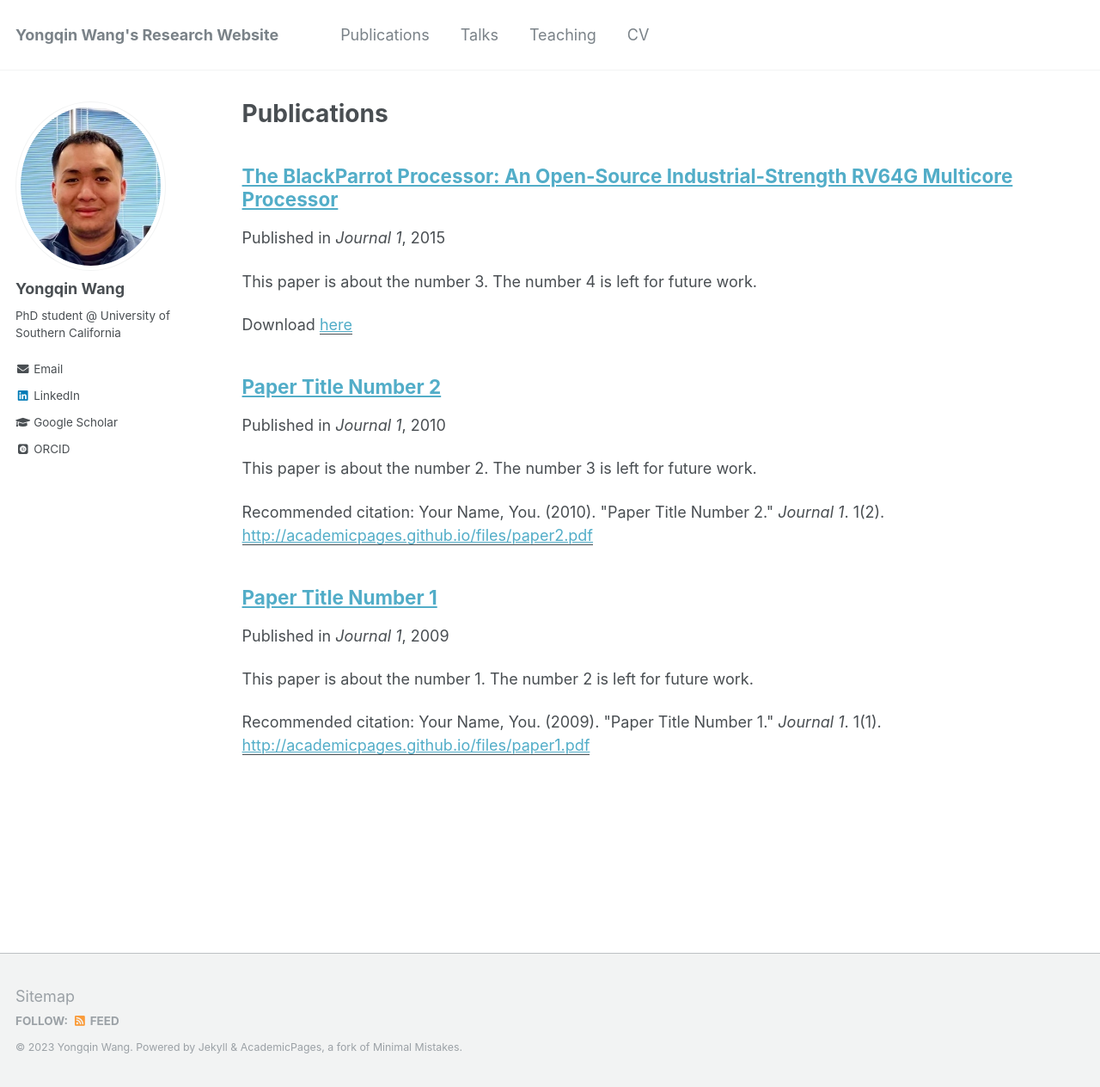
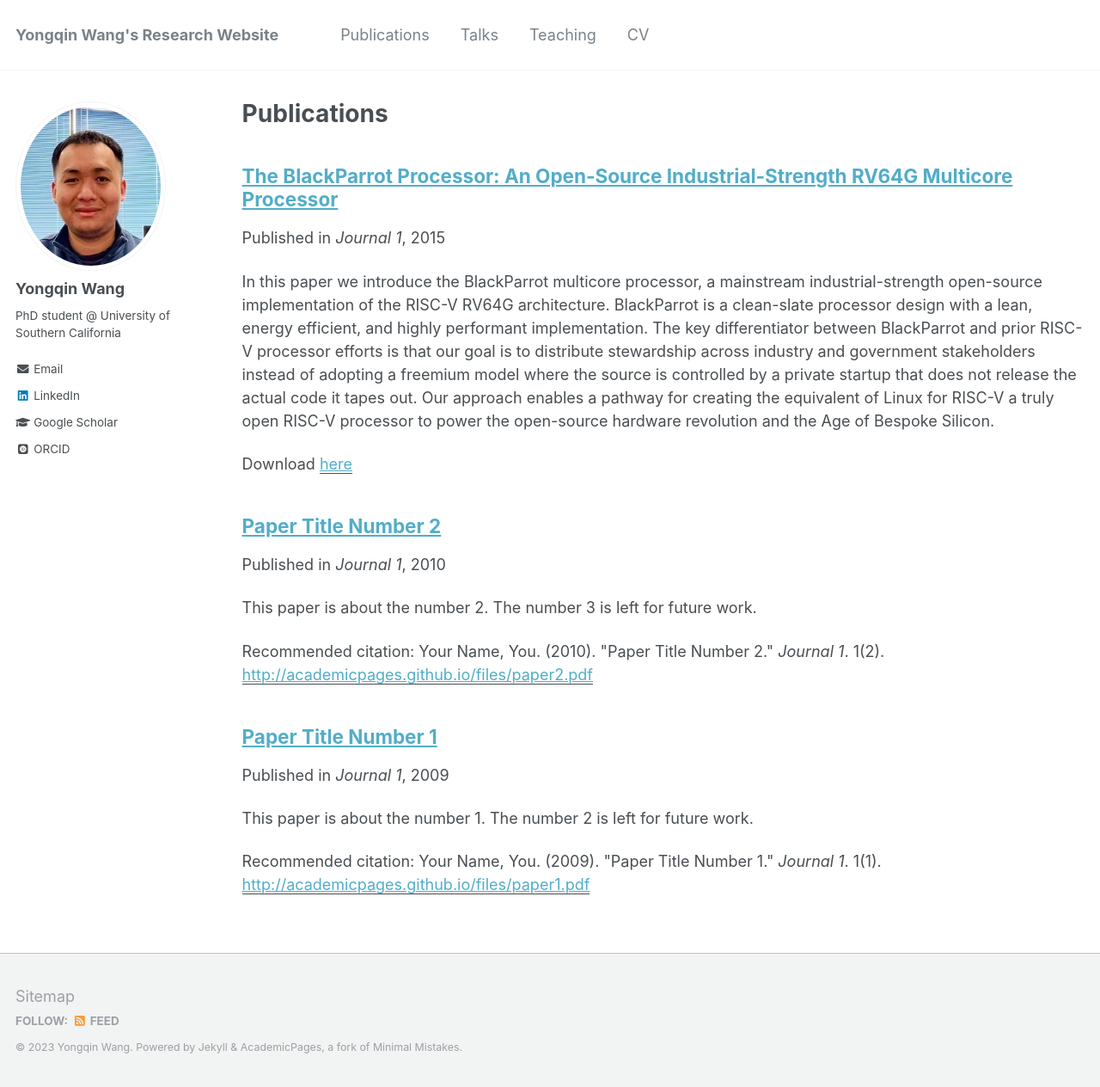
Before and after one commit to iihihiuh/yongqin.github.io, a Jekyll site: the page built from _pages/publications.md, in a window 1280 px wide and 1264 px high. Shown: the whole window at 86% size. Built offline with Jekyll 4.4.1, drawn with Linux system fonts in a browser that asks for light colours; some web fonts are replaced.

Commit message:
check citations

```diff
--- a/_publications/2019-03-blackparrot.md
+++ b/_publications/2019-03-blackparrot.md
@@ -1,8 +1,8 @@
 ---
 title: "The BlackParrot Processor: An Open-Source Industrial-Strength RV64G Multicore Processor"
 collection: publications
-permalink: /publication/2015-10-01-paper-title-number-3
-excerpt: 'This paper is about the number 3. The number 4 is left for future work.'
+permalink: https://apps.dtic.mil/sti/citations/AD1075698
+excerpt: 'In this paper we introduce the BlackParrot multicore processor, a mainstream industrial-strength open-source implementation of the RISC-V RV64G architecture. BlackParrot is a clean-slate processor design with a lean, energy efficient, and highly performant implementation. The key differentiator between BlackParrot and prior RISC-V processor efforts is that our goal is to distribute stewardship across industry and government stakeholders instead of adopting a freemium model where the source is controlled by a private startup that does not release the actual code it tapes out. Our approach enables a pathway for creating the equivalent of Linux for RISC-V a truly open RISC-V processor to power the open-source hardware revolution and the Age of Bespoke Silicon.'
 date: 2015-10-01
 venue: 'Journal 1'
 paperurl: 'https://apps.dtic.mil/sti/citations/AD1075698'
```
